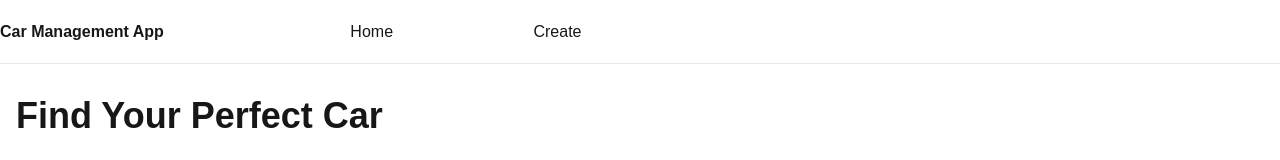
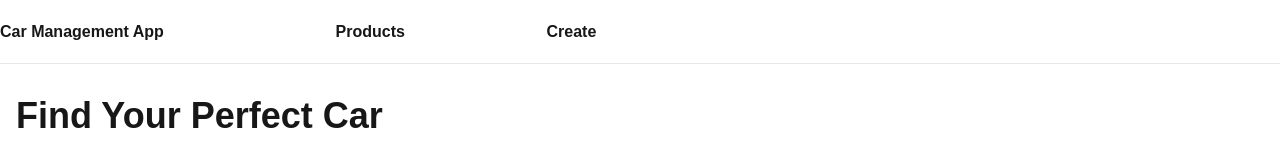
Before and after one commit to shristi-gupta21/assignment-spyne, a Next.js app: page / in a window 1280 px wide. Shown: the top 160 px of the page. Built offline with nearby package versions, Linux system fonts and the light colour scheme; no server answers; the database is empty.

Commit message:
ui fixes

```diff
--- a/app/components/Header.tsx
+++ b/app/components/Header.tsx
@@ -7,8 +7,18 @@ const Header = () => {
       <div className="px-4 xl:px-0 max-w-7xl mx-auto flex sticky top-0 h-full justify-between items-center">
         <p className=" font-semibold shrink-0 flex ">Car Management App</p>
         <div className="flex justify-evenly w-2/5 font-medium">
-          <Link href="/">Home</Link>
-          <Link href="/create">Create</Link>
+          <Link
+            href="/"
+            className="font-semibold px-4 py-2 rounded hover:bg-gray-100"
+          >
+            Products
+          </Link>
+          <Link
+            href="/create"
+            className="font-semibold px-4 py-2 rounded hover:bg-gray-100"
+          >
+            Create
+          </Link>
         </div>
         <div className="flex w-2/5 items-end justify-end">
           <SignedOut>{/* <SignInButton /> */}</SignedOut>
```
